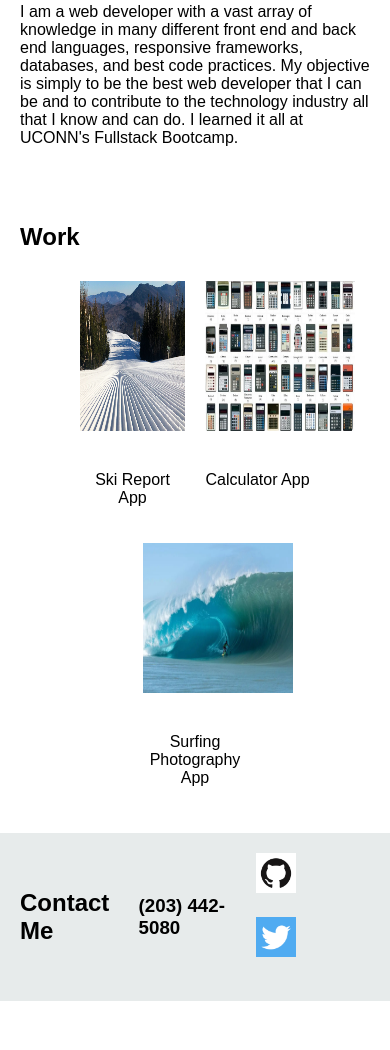
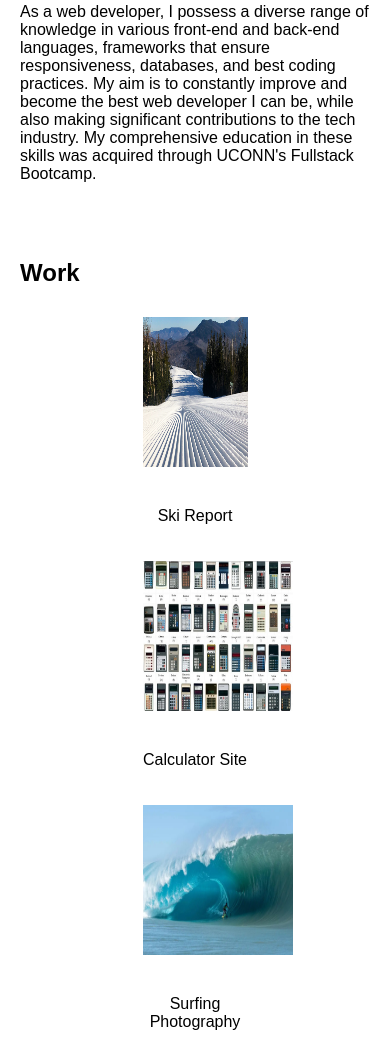
Before and after one commit to chartpro-com/module2-challenge, a plain HTML site: page index.html in a window 390 px wide. Shown: the part 245-1295 px from the top of the page. Before the commit the page ends 1246 px from the top, so only its background shows below. Drawn offline with Linux system fonts and the light colour scheme.

Commit message:
added a README file and hover feature to image links

```diff
--- a/assets/css/style.css
+++ b/assets/css/style.css
@@ -52,6 +52,12 @@ body {
     text-align: center;
   }
 
+  .app:hover {
+    box-shadow: 0 0 10px rgba(0,0,0,0.5);
+    transform: scale(1.1);
+    transition: all 0.3s ease-in-out;
+  }
+
   img {
     width: 150px;
     height: 150px;
@@ -62,7 +68,9 @@ body {
   display: flex;
   justify-content: space-between;
   align-items: center;
-  background-color: rgb(231, 235, 235);
+  background-color: #333;
+  color: #fff;
+  padding: 10px;
 }
 
 .contact-info a {
@@ -74,5 +82,14 @@ body {
 .contact-info img {
   height: 40px;
   width: 40px;
-  margin-right: 10px;
+  margin-top: 10px;
 }
+
+@media (max-width: 768px) {
+  .work-grid {
+    flex-direction: column;
+    align-items: center;
+    width: 100%;
+    margin: 0;
+  }
+}
--- a/index.html
+++ b/index.html
@@ -3,6 +3,7 @@
     <head>
         <meta charset="UTF-8">
         <meta name="viewport" content="width=device-width, initial-scale=1.0">
+        <!-- add reset -->
         <link rel="stylesheet" href=".\assets\css\style.css">
         <title>Matt Fleming's Portfolio</title>
     </head>
@@ -21,7 +22,7 @@
     <!-- About Section -->
     <section id="about">
         <h2>About</h2>
-        <p>I am a web developer with a vast array of knowledge in many different front end and back end languages, responsive frameworks, databases, and best code practices. My objective is simply to be the best web developer that I can be and to contribute to the technology industry all that I know and can do. I learned it all at UCONN's Fullstack Bootcamp.</p>
+        <p>As a web developer, I possess a diverse range of knowledge in various front-end and back-end languages, frameworks that ensure responsiveness, databases, and best coding practices. My aim is to constantly improve and become the best web developer I can be, while also making significant contributions to the tech industry. My comprehensive education in these skills was acquired through UCONN's Fullstack Bootcamp.</p>
       </section>
 
     <!-- Work Section -->
@@ -32,19 +33,19 @@
             <a href="https://www.onthesnow.com/">
             <img src=".\assets\images\app1.jpg" alt="picture of a Snow Trail">
             </a>
-            <p>Ski Report App</p>
+            <p>Ski Report</p>
           </div>
           <div class="app">
             <a href="https://www.calculator.net/">
             <img src=".\assets\images\app2.jpeg" alt="picture of several calculators">
             </a>
-            <p>Calculator App</p>
+            <p>Calculator Site</p>
           </div>
           <div class="app">
             <a href="https://www.surfertoday.com/">
             <img src=".\assets\images\app3.jpeg" alt="picture of a surfer in a large wave">
             </a>
-            <p>Surfing Photography App</p>
+            <p>Surfing Photography</p>
 
           </div>
         </div>
```
Also changed, not shown: 1 other file.
